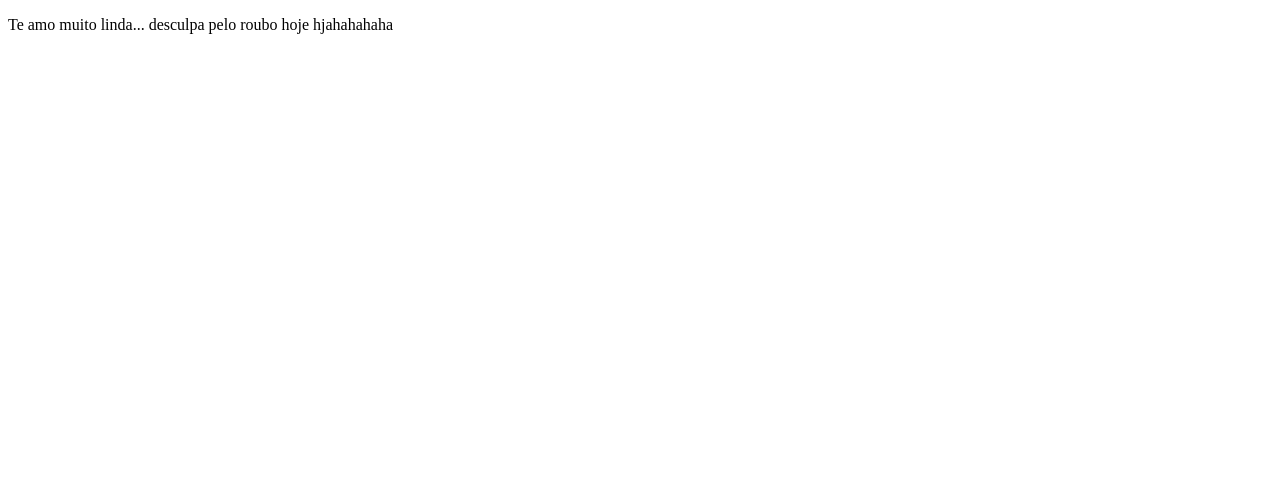
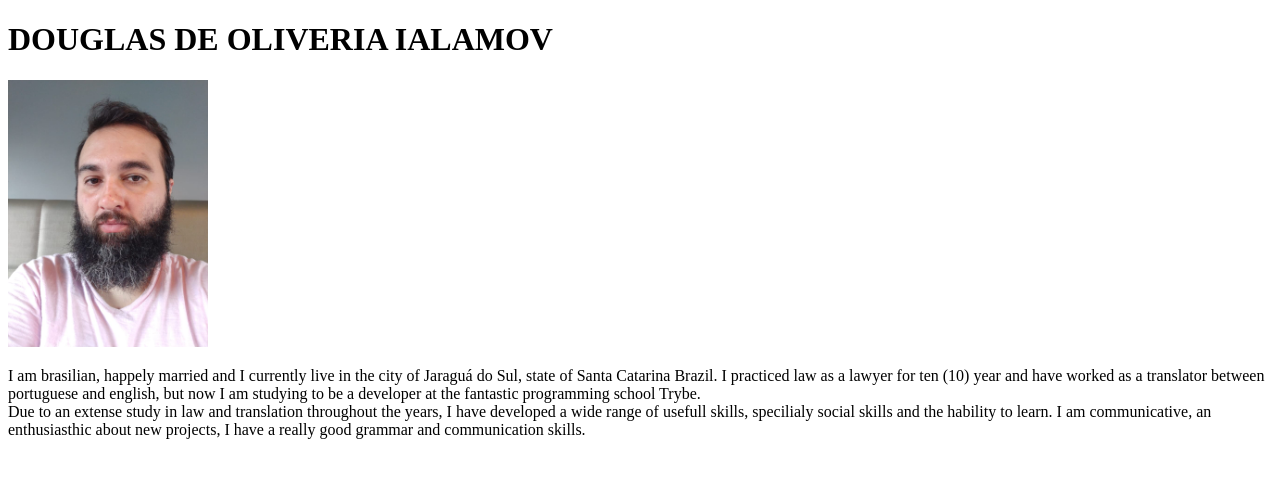
Before and after one commit to ialamov/ialamov.github.io, a plain HTML site: page index.html in a window 1280 px wide. Drawn offline with Linux system fonts and the light colour scheme.

Commit message:
Inclusion of photo and personal skills

```diff
--- a/index.html
+++ b/index.html
@@ -7,6 +7,9 @@
   <title>Portfolio Douglas de Oliveira Ialamov</title>
 </head>
 <body>
-  <p>Te amo muito linda... desculpa pelo roubo hoje hjahahahaha</p>
+  <h1><strong>DOUGLAS DE OLIVERIA IALAMOV</strong></h1>
+  <img src="/images/WhatsApp Image 2021-03-02 at 15.09.07.jpeg" alt="Foto pessoal" width="200px">
+  <p>I am brasilian, happely married and I currently live in the city of Jaraguá do Sul, state of Santa Catarina Brazil. I practiced law as a lawyer for ten (10) year and have worked as a translator between portuguese and english, but now I am studying to be a developer at the fantastic programming school Trybe. <br>
+  Due to an extense study in law and translation throughout the years, I have developed a wide range of usefull skills, specilialy social skills and the hability to learn. I am communicative, an enthusiasthic about new projects, I have a really good grammar and communication skills.</p>
 </body>
 </html>
```
Also changed, not shown: images/WhatsApp Image 2021-03-02 at 15.09.07.jpeg (added), 1 other file.
